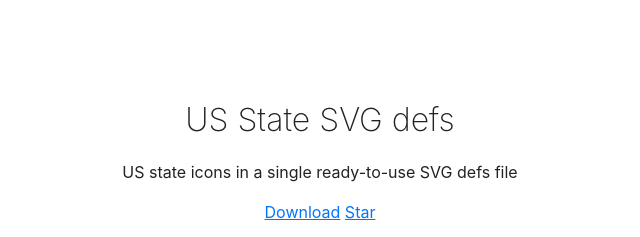
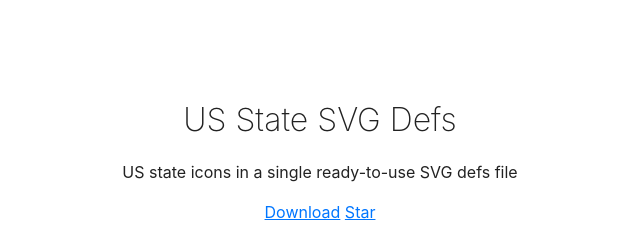
Before and after one commit to coryetzkorn/state-svg-defs, a plain HTML site: page docs/index.html in a window 1280 px wide. Shown: the top 237 px of the page, 320-960 px from the left. Drawn offline with Linux system fonts and the light colour scheme.

Commit message:
Capitalization

```diff
--- a/docs/index.html
+++ b/docs/index.html
@@ -225,7 +225,7 @@
   </svg>
 
   <header>
-    <h1>US State SVG defs</h1>
+    <h1>US State SVG Defs</h1>
     <p>US state icons in a single ready-to-use SVG defs file</p>
     <div class="gh-actions">
       <a class="github-button" href="https://github.com/coryetzkorn/state-svg-defs/archive/master.zip" data-icon="octicon-cloud-download" data-style="mega" aria-label="Download coryetzkorn/state-svg-defs on GitHub">Download</a>
```
